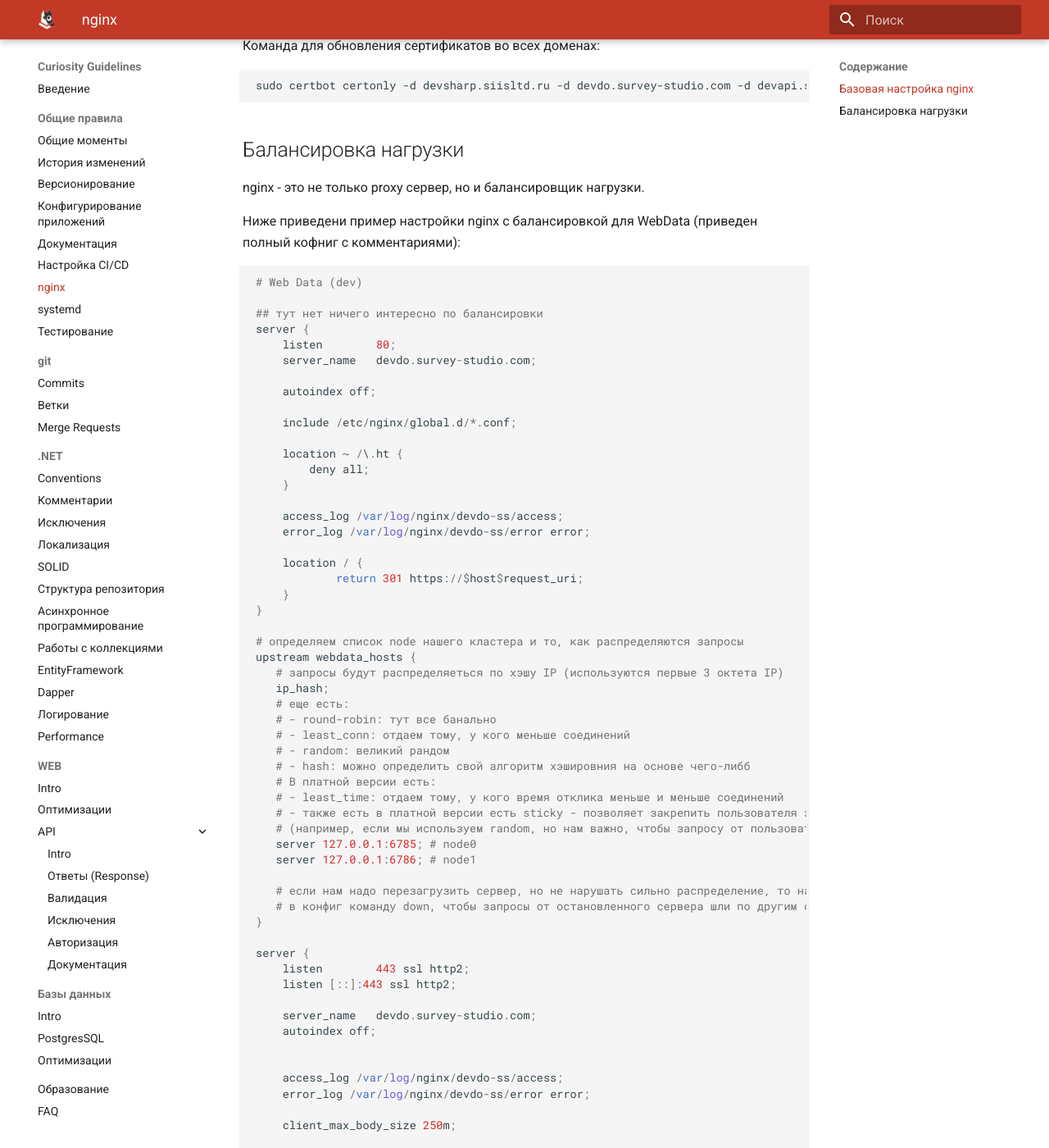
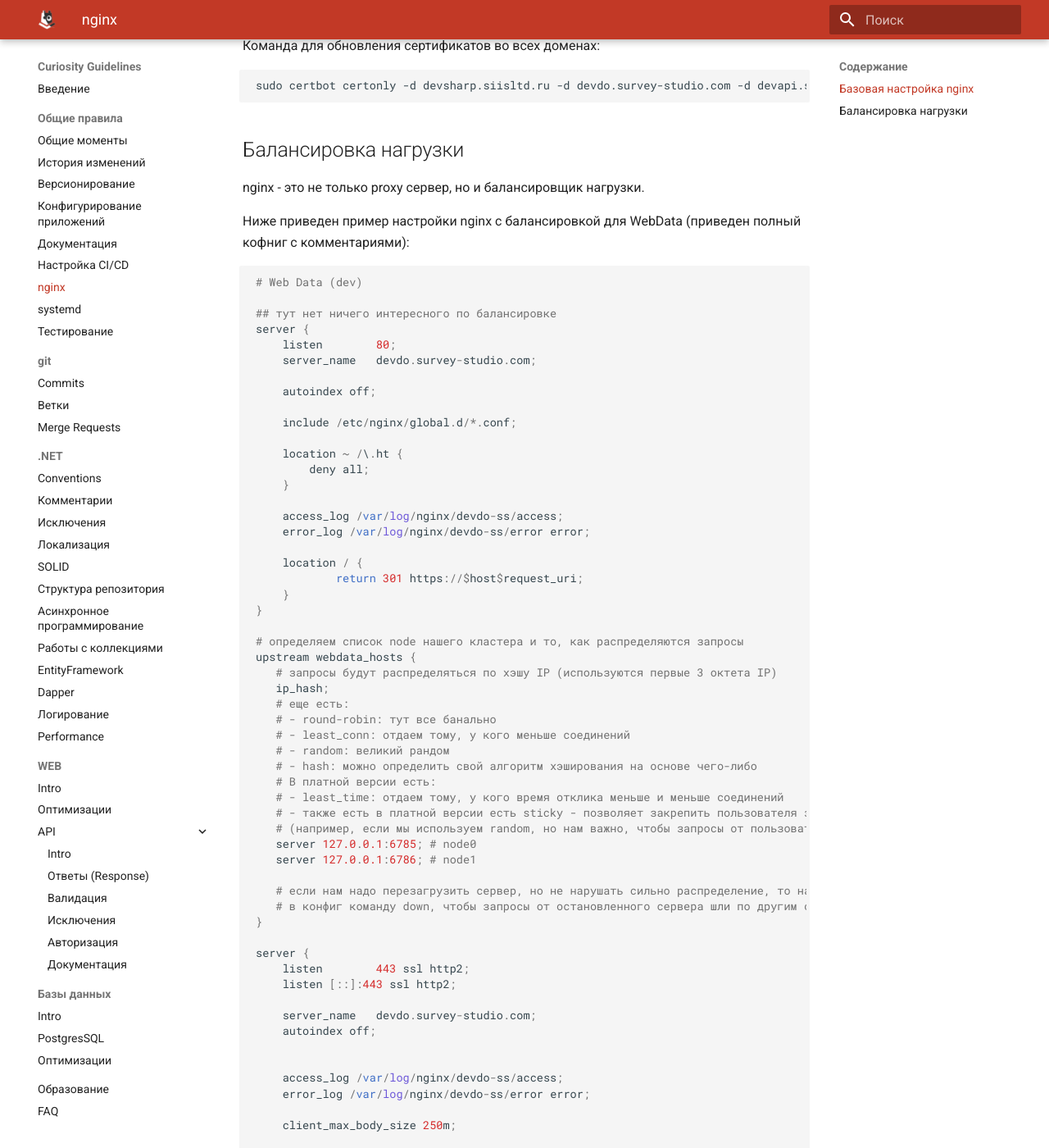
Before and after one commit to siisltd/Curiosity.Guidelines, an MkDocs documentation site: the page built from docs/development/nginx.md, in a window 1280 px wide and 1400 px high, scrolled down 1445 px. Shown: the whole window at 82% size. Built offline with MkDocs 1.6.1 and Material for MkDocs 9.7.7, drawn with Linux system fonts in a browser that asks for light colours; some of the changed text lies outside the part shown.

Commit message:
update development docs section

````diff
--- a/docs/development/nginx.md
+++ b/docs/development/nginx.md
@@ -57,14 +57,14 @@ server {
 Важно добавлять `include acme;` для поддержки проверки сертификатов.
 
 Важно в `proxy_pass` в конце добавлять `/`, чтобы убирался `location`.
-Также нужно обязательно устанавливаться заголовки `X-Forwarded-For` и `X-Forwarded-Proto`.
+Также нужно обязательно устанавливать заголовки `X-Forwarded-For` и `X-Forwarded-Proto`.
 
 Конфиги для `rc` и `dev` окружения находятся в этой директории.
 
 Чтобы активировать сайт, нужно создать `symlink` на файл конфигурации сайта и поместить его в каталог `sites-enaibled`
 и выполнить `systemctl reload nginx`.
 
-Для настройки https используется `letsencrypt` и бот для автоматического продлодления сертификатов `certbot`
+Для настройки https используется `letsencrypt` и бот для автоматического продления сертификатов `certbot`
 (инструкция [тут](https://habr.com/en/post/318952/)).
 
 Команда для обновления сертификатов во всех доменах:
@@ -76,12 +76,12 @@ sudo certbot certonly -d devsharp.siisltd.ru -d devdo.survey-studio.com -d devap
 
 nginx - это не только proxy сервер, но и балансировщик нагрузки.
 
-Ниже приведени пример настройки nginx с балансировкой для WebData (приведен полный кофниг с комментариями):
+Ниже приведен пример настройки nginx с балансировкой для WebData (приведен полный кофниг с комментариями):
 
 ```
 # Web Data (dev)
 
-## тут нет ничего интересно по балансировки
+## тут нет ничего интересного по балансировке
 server {
     listen        80;
     server_name   devdo.survey-studio.com;
@@ -104,17 +104,17 @@ server {
 
 # определяем список node нашего кластера и то, как распределяются запросы
 upstream webdata_hosts {
-   # запросы будут распределяеться по хэшу IP (используются первые 3 октета IP)
+   # запросы будут распределяться по хэшу IP (используются первые 3 октета IP)
    ip_hash;
    # еще есть:
    # - round-robin: тут все банально
    # - least_conn: отдаем тому, у кого меньше соединений
    # - random: великий рандом
-   # - hash: можно определить свой алгоритм хэшировния на основе чего-либб
+   # - hash: можно определить свой алгоритм хэширования на основе чего-либо
    # В платной версии есть:
    # - least_time: отдаем тому, у кого время отклика меньше и меньше соединений
    # - также есть в платной версии есть sticky - позволяет закрепить пользователя за конкретным сервером
-   # (например, если мы используем random, но нам важно, чтобы запросу от пользователя шли на один и тот же сервер)
+   # (например, если мы используем random, но нам важно, чтобы запросы от пользователя шли на один и тот же сервер)
    server 127.0.0.1:6785; # node0
    server 127.0.0.1:6786; # node1
 
````
Also changed, not shown: other parts of docs/development/nginx.md (+1 -1 lines), docs/development/changelog.md (+1 -1 lines), docs/development/configurations.md (+1 -1 lines), docs/development/docs.md (+5 -5 lines), docs/development/systemd.md (+1 -1 lines).
